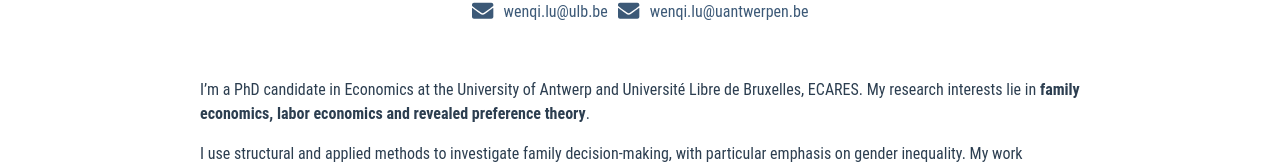
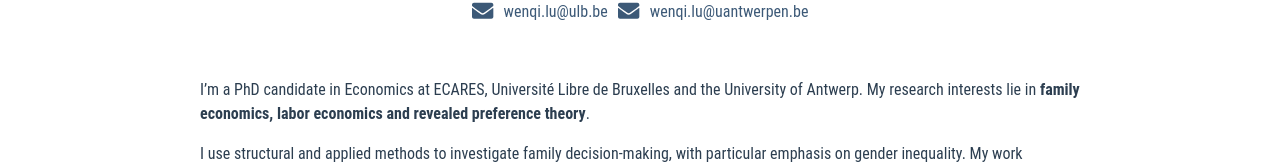
Before and after one commit to Wenqi-Lu/wenqi-lu.github.io, a Vue app: page / in a window 1280 px wide. Shown: the part 465-633 px from the top of the page. Built offline with nearby package versions, Linux system fonts and the light colour scheme.

Commit message:
docs(Home): update intro format

```diff
--- a/src/views/Home.vue
+++ b/src/views/Home.vue
@@ -1,7 +1,7 @@
 <template>
   <div class="home">
     <p>
-      I’m a PhD candidate in Economics at the University of Antwerp and Université Libre de Bruxelles, ECARES.
+      I’m a PhD candidate in Economics at ECARES, Université Libre de Bruxelles and the University of Antwerp.
       My research interests lie in <strong>family economics, labor economics and revealed preference theory</strong>.
     </p>
     <p>
```
